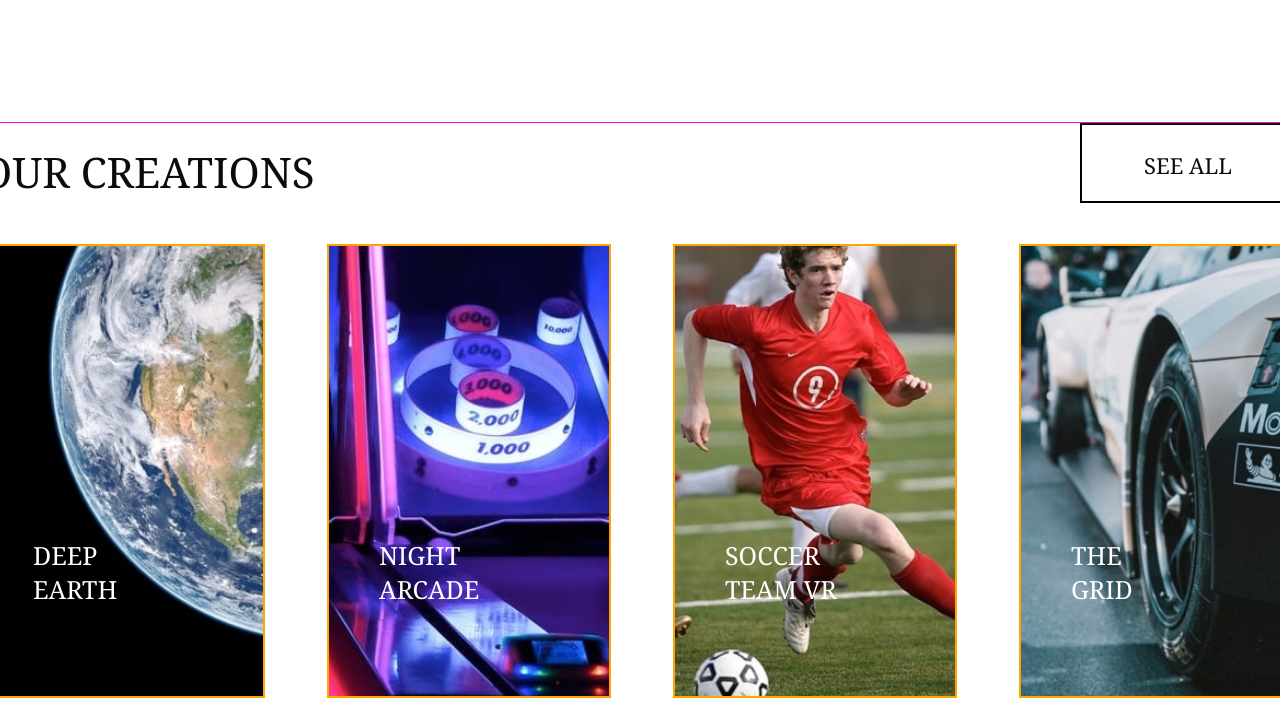
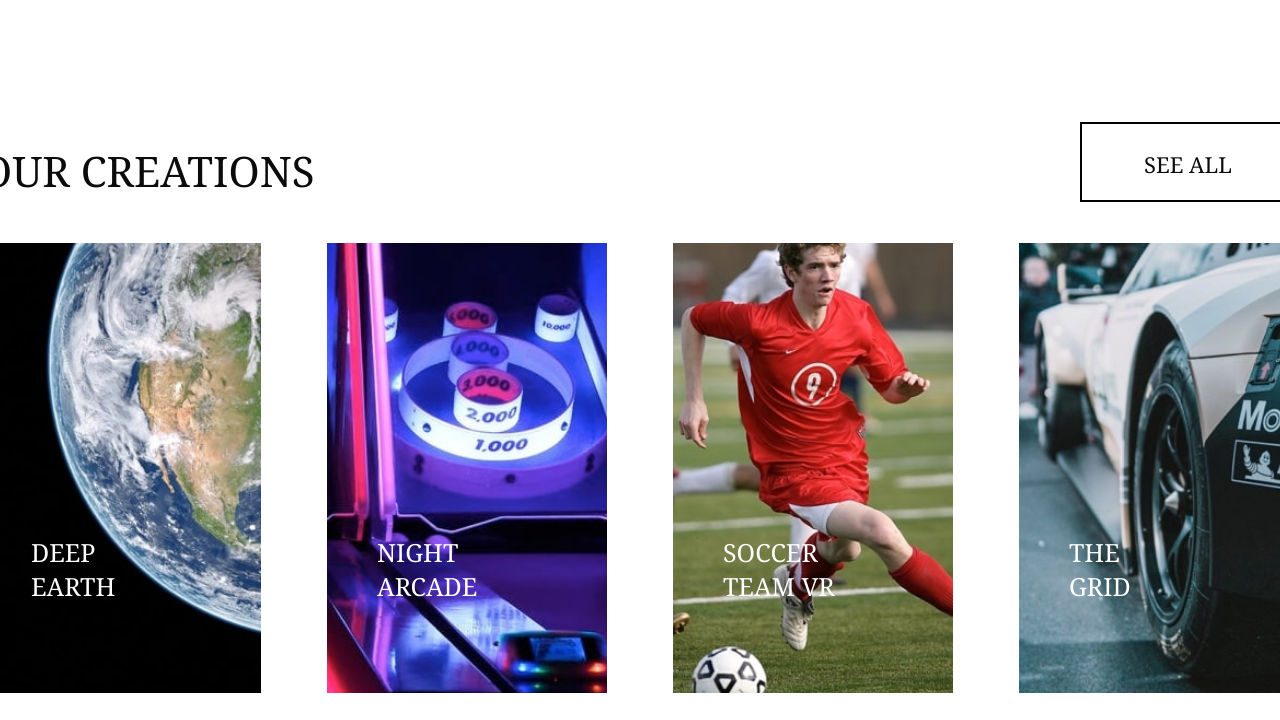
Before and after one commit to rhundal/PS-SBA-2_Frontend_Mentor_Challenge, a plain HTML site: page loopstudios-landing-page-main/index.html in a window 1280 px wide. Shown: the part 1360-2080 px from the top of the page. Drawn offline with Linux system fonts and the light colour scheme.

Commit message:
remove testing borders

```diff
--- a/loopstudios-landing-page-main/styles/style.css
+++ b/loopstudios-landing-page-main/styles/style.css
@@ -129,7 +129,6 @@ body {}
     row-gap: 16px;
     margin-left: 250px;
     margin-right: 250px;
-    border: 1px rgb(255, 0, 221) solid;
 }
 
 .middleSection2-grid-container1 {
@@ -221,7 +220,6 @@ body {}
     align-items: flex-end;
     width: 100%;
     height: 450px;
-    border: 2px orange solid;
     position: relative;
 
 }
@@ -330,18 +328,3 @@ body {}
     margin-left: 1000px;
     margin-right: 20px;
 }
-
-/* #footer_icon_list {
-
-    display: flex;
-    flex-direction: row;
-    justify-content: center;
-    gap: -50px;
-
-} */
-
-/* #facebook, #pinterest, #twitter, #instagram {
-
-    margin-right: -450px;
-
-} */
```
